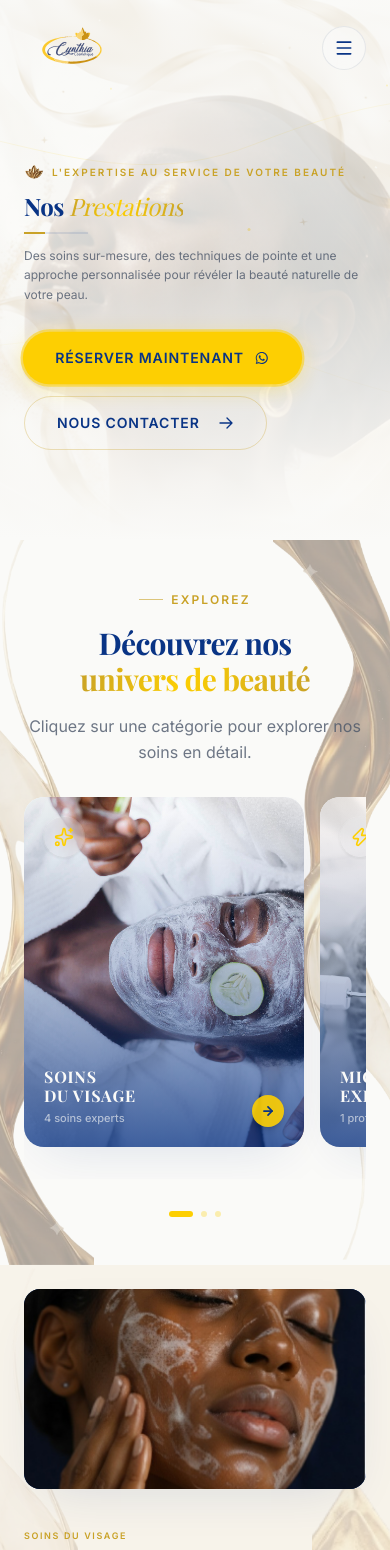
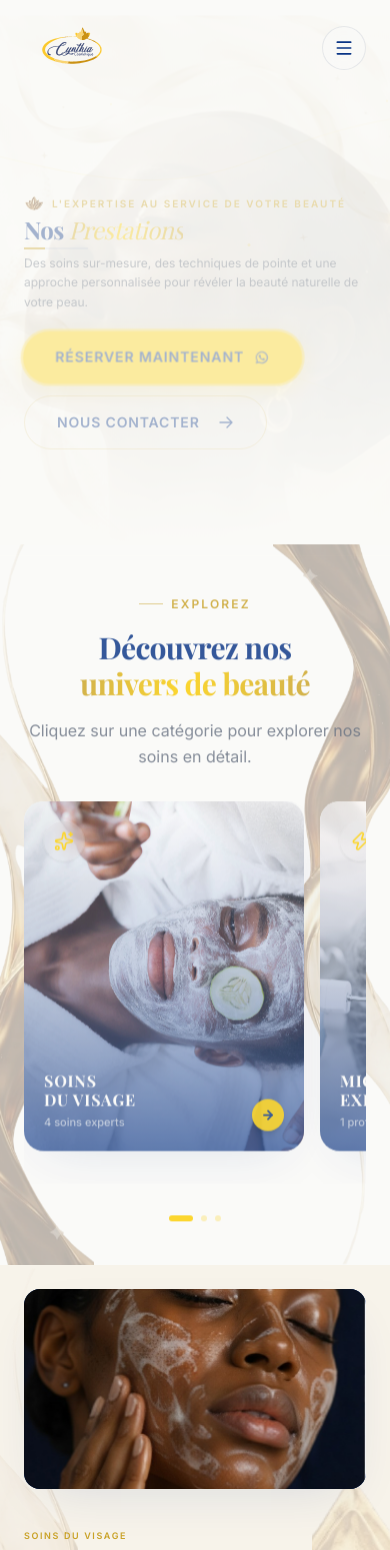
Before and after one commit to kenryalonzo/com.cythia.dev, a Next.js app: page /prestation in a window 390 px wide. Shown: the top 1550 px of the page. Built offline with nearby package versions, Linux system fonts and the light colour scheme.

Commit message:
feat: wrap sections in Reveal component for enhanced scroll animations

```diff
--- a/components/BeauteDuRegard.tsx
+++ b/components/BeauteDuRegard.tsx
@@ -63,7 +63,7 @@ const treatments = [
 
 export function BeauteDuRegard() {
 	return (
-		<section className="relative overflow-hidden bg-cream py-8 md:py-10">
+		<Reveal as="section" variant="scroll" className="relative overflow-hidden bg-cream py-8 md:py-10">
 			{/* Filaments dorés en arrière-plan — multiples */}
 			<Filaments intensity="soft" />
 			<Filaments intensity="subtle" className="rotate-45 scale-110" />
@@ -176,6 +176,6 @@ export function BeauteDuRegard() {
 					</motion.div>
 				</div>
 			</div>
-		</section>
+		</Reveal>
 	);
 }
--- a/components/BeautyUnivers.tsx
+++ b/components/BeautyUnivers.tsx
@@ -89,7 +89,7 @@ export function BeautyUnivers() {
   };
 
   return (
-    <section className="relative overflow-hidden bg-ivory pt-10 pb-12 md:pt-16 md:pb-16">
+    <Reveal as="section" variant="scroll" className="relative overflow-hidden bg-ivory pt-10 pb-12 md:pt-16 md:pb-16">
       {/* ─── Layer 0: Decorative Silk Backgrounds with float animation ─── */}
       <motion.div
         animate={{ y: [0, -12, 0] }}
@@ -211,6 +211,6 @@ export function BeautyUnivers() {
           </div>
         </div>
       </div>
-    </section>
+    </Reveal>
   );
 }
--- a/components/MassagesBienEtre.tsx
+++ b/components/MassagesBienEtre.tsx
@@ -83,7 +83,7 @@ function LuminousDust() {
 
 export function MassagesBienEtre() {
 	return (
-		<section className="relative overflow-hidden bg-[#0a1d5a] py-10 md:py-14">
+		<Reveal as="section" variant="scroll" className="relative overflow-hidden bg-[#0a1d5a] py-10 md:py-14">
 			{/* ─── Fond doré animé ─── */}
 			<div className="pointer-events-none absolute inset-0">
 				{/* Gradient radial doré */}
@@ -231,6 +231,6 @@ export function MassagesBienEtre() {
 					</motion.div>
 				</div>
 			</div>
-		</section>
+		</Reveal>
 	);
 }
--- a/components/MicroneedlingExpert.tsx
+++ b/components/MicroneedlingExpert.tsx
@@ -43,7 +43,7 @@ const benefits = [
 
 export function MicroneedlingExpert() {
 	return (
-		<section className="relative overflow-hidden bg-[#0a1d5a] py-10 md:py-14">
+		<Reveal as="section" variant="scroll" className="relative overflow-hidden bg-[#0a1d5a] py-10 md:py-14">
 			{/* ─── Fond doré animé ─── */}
 			<div className="pointer-events-none absolute inset-0">
 				{/* Gradient radial doré */}
@@ -204,6 +204,6 @@ export function MicroneedlingExpert() {
 					</Reveal>
 				</div>
 			</div>
-		</section>
+		</Reveal>
 	);
 }
--- a/components/PrestationHero.tsx
+++ b/components/PrestationHero.tsx
@@ -16,7 +16,7 @@ import { cn } from "@/lib/utils";
  */
 export function PrestationHero() {
   return (
-    <section className="relative w-full overflow-hidden bg-ivory">
+    <Reveal as="section" variant="scroll" className="relative w-full overflow-hidden bg-ivory">
       {/* ─── Layer 1: Global Silk Background ─── */}
       <div className="absolute inset-0 z-0">
         <Image
@@ -56,7 +56,7 @@ export function PrestationHero() {
 
       {/* ─── Layer 3: Content (Left) ─── */}
       <div className="container-luxe relative z-20 flex min-h-[540px] flex-col justify-center pt-28 pb-10 sm:min-h-[600px] lg:min-h-[70vh] lg:pt-0 lg:pb-0">
-        <div className="flex max-w-xl flex-col gap-3 lg:gap-4 xl:max-w-2xl">
+        <div className="flex max-w-xl flex-col gap-1 lg:gap-2 xl:max-w-2xl">
           {/* Eyebrow — collé au titre */}
           <Reveal direction="down" delay={0.2}>
             <div className="flex items-center gap-2">
@@ -154,6 +154,6 @@ export function PrestationHero() {
           <div className="absolute inset-0 bg-gradient-to-b from-ivory/80 via-ivory/40 to-ivory" />
         </div>
       </div>
-    </section>
+    </Reveal>
   );
 }
--- a/components/PrestationTestimonialsCTA.tsx
+++ b/components/PrestationTestimonialsCTA.tsx
@@ -77,7 +77,7 @@ export function PrestationTestimonialsCTA() {
 	const [openIndex, setOpenIndex] = useState<number | null>(null);
 
 	return (
-		<section className="overflow-hidden">
+		<Reveal as="section" variant="scroll" className="overflow-hidden">
 			{/* ── Top: Témoignages + CTA ── */}
 			<div className="grid grid-cols-1 lg:grid-cols-2">
 				{/* ── Témoignages (dark navy) ── */}
@@ -265,6 +265,6 @@ export function PrestationTestimonialsCTA() {
 					</div>
 				</div>
 			</Reveal>
-		</section>
+		</Reveal>
 	);
 }
--- a/components/SoinsVisage.tsx
+++ b/components/SoinsVisage.tsx
@@ -115,7 +115,7 @@ const fadeSlideLeftVariants = {
 
 export function SoinsVisage() {
   return (
-    <section className="relative overflow-hidden bg-cream py-6 md:py-10">
+    <Reveal as="section" variant="scroll" className="relative overflow-hidden bg-cream py-6 md:py-10">
       {/* Décorations animées — float subtil */}
       <motion.div
         animate={{ y: [0, -8, 0] }}
@@ -279,6 +279,6 @@ export function SoinsVisage() {
           </motion.div>
         </div>
       </div>
-    </section>
+    </Reveal>
   );
 }
```
